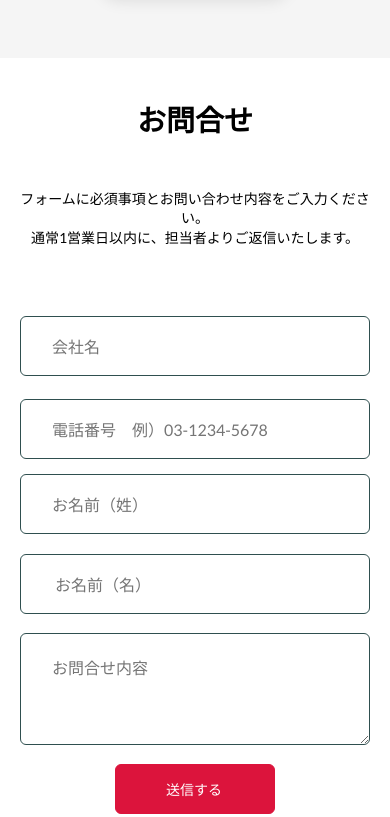
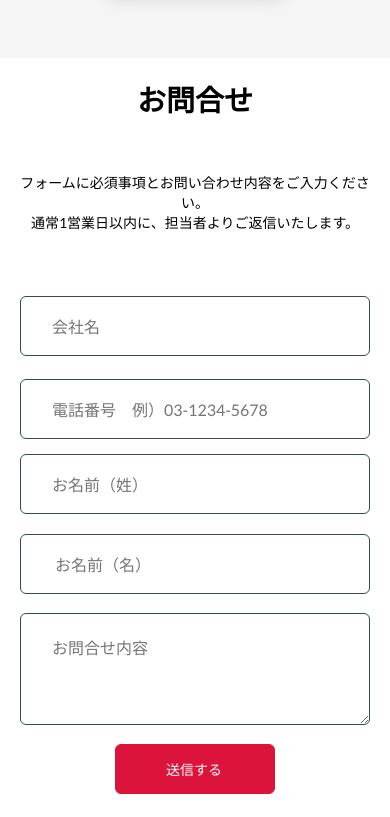
Before and after one commit to kurukobaweb/modern-japanese-education, a plain HTML site: page index.html in a window 390 px wide. Shown: the part 5233-6050 px from the top of the page. Drawn offline with Linux system fonts and the light colour scheme.

Commit message:
Update media-queries.css

```diff
--- a/styles/responsive/media-queries.css
+++ b/styles/responsive/media-queries.css
@@ -88,13 +88,11 @@
         box-sizing: border-box;
     }
 
-    /* ▼▼▼ lead-sectionの修正 ▼▼▼ */
     .lead-section {
         flex-direction: column;
-        text-align: center; /* 左揃えから中央揃えに変更 */
-        align-items: center; /* 左揃えから中央揃えに変更 */
+        text-align: center;
+        align-items: center;
     }
-    /* ▲▲▲ ここまで修正 ▲▲▲ */
 
     .lead-section__text {
         order: 2;
@@ -253,9 +251,8 @@
 
     /* ▼▼▼ contact-sectionの修正 ▼▼▼ */
     .contact-section {
-        gap: 0; /* 余白を0に変更 */
-        padding-left: var(--padding-40);
-        padding-right: var(--padding-40);
+        gap: 20px; /* 適切な余白を設定 */
+        padding: 60px var(--padding-40);
         box-sizing: border-box;
         flex-direction: column;
         height: auto;
@@ -263,10 +260,10 @@
     }
 
     .contact-section__text {
-        text-align: center; /* 中央揃えに変更 */
-        align-items: center; /* 中央揃えに変更 */
+        text-align: center;
+        align-items: center;
+        padding: 0; /* 内側の余白をリセット */
     }
-    /* ▲▲▲ ここまで修正 ▲▲▲ */
 
     .contact-section__title {
         text-align: center;
@@ -274,8 +271,16 @@
 
     .contact-section__description {
         margin-bottom: 10px;
-        text-align: center;
+        text-align: center; /* 中央揃えを適用 */
     }
+
+    .form {
+        width: 100%;
+        max-width: 540px;
+        padding: 0; /* 内側の余白をリセット */
+        align-items: center;
+    }
+    /* ▲▲▲ ここまで修正 ▲▲▲ */
 
     .form__name-group {
         gap: 16px;
@@ -299,13 +304,6 @@
     .btn-submit {
         align-self: center;
         margin: 0 auto;
-    }
-
-    .form {
-        width: 100%;
-        max-width: 540px;
-        padding: 20px 0;
-        align-items: center; /* フォーム内の要素を中央揃え */
     }
 
     .form__grid {
```
